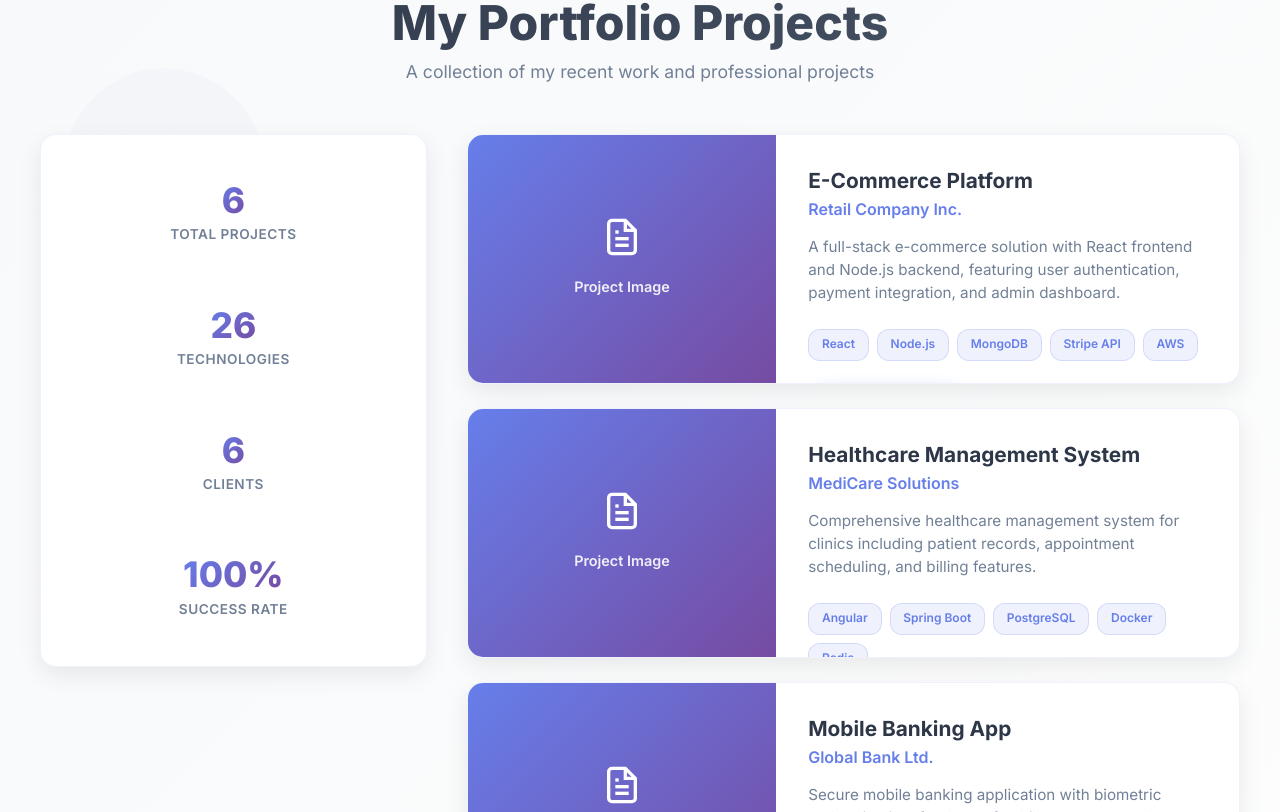
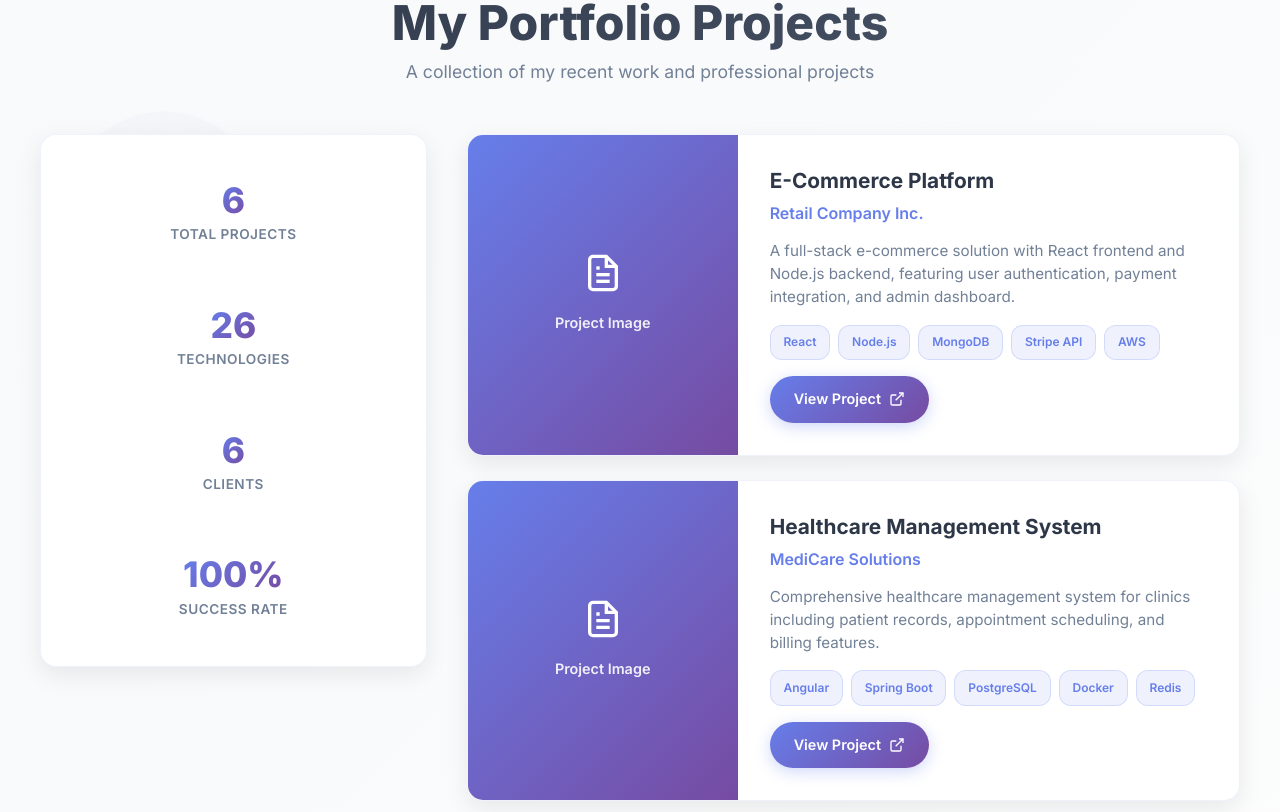
Before and after one commit to yusufwijaya-code/ucup-porto-app, an Angular app: page / in a window 1280 px wide. Shown: the part 2228-3040 px from the top of the page. Built offline with nearby package versions, Linux system fonts and the light colour scheme.

Commit message:
feat : add new style projects

```diff
--- a/src/app/components/projects/projects.component.html
+++ b/src/app/components/projects/projects.component.html
@@ -61,6 +61,7 @@
                   <p class="project-client">{{ project.client }}</p>
                 </div>
 
+                <!-- Description - TAMBAHKAN INI -->
                 <p class="project-description">{{ project.description }}</p>
 
                 <!-- Technologies -->
@@ -71,12 +72,14 @@
                 </div>
 
                 <!-- Project Actions -->
+                @if (project.projectLink) {
                   <div class="project-actions">
                     <a
                       [href]="project.projectLink"
                       target="_blank"
                       rel="noopener noreferrer"
                       class="project-link"
+                      (click)="openProject(project.projectLink)"
                     >
                       <span>View Project</span>
                       <svg width="16" height="16" viewBox="0 0 24 24" fill="none" stroke="currentColor" stroke-width="2">
@@ -86,6 +89,7 @@
                       </svg>
                     </a>
                   </div>
+                }
               </div>
             </div>
           }
--- a/src/app/components/projects/projects.component.scss
+++ b/src/app/components/projects/projects.component.scss
@@ -142,6 +142,9 @@
           transition: all 0.3s ease;
           width: 100%;
           box-sizing: border-box;
+          display: flex;
+          flex-direction: column;
+          min-height: 500px; // Minimum height untuk card
 
           &.has-link {
             cursor: pointer;
@@ -159,13 +162,14 @@
 
           .project-thumbnail {
             width: 100%;
-            height: 200px;
+            height: 180px;
             background: linear-gradient(135deg, #667eea 0%, #764ba2 100%);
             display: flex;
             align-items: center;
             justify-content: center;
             position: relative;
             overflow: hidden;
+            flex-shrink: 0;
 
             .thumbnail-placeholder {
               text-align: center;
@@ -189,15 +193,17 @@
 
           .project-content {
             padding: 1.5rem;
+            display: flex;
+            flex-direction: column;
+            flex: 1;
+            gap: 1rem;
 
             .project-header {
-              margin-bottom: 1rem;
-
               .project-name {
                 font-size: 1.3rem;
                 font-weight: 700;
                 color: #2d3748;
-                margin-bottom: 0.25rem;
+                margin-bottom: 0.5rem;
                 line-height: 1.3;
               }
 
@@ -214,27 +220,36 @@
               font-size: 0.95rem;
               color: #718096;
               line-height: 1.5;
-              margin-bottom: 1.5rem;
+              margin: 0;
+              flex: 1;
+              display: -webkit-box;
+              -webkit-box-orient: vertical;
+              overflow: hidden;
             }
 
             .project-technologies {
               display: flex;
               flex-wrap: wrap;
               gap: 0.5rem;
-              margin-bottom: 1.5rem;
+              margin: 0;
 
               .tech-badge {
                 background: rgba(102, 126, 234, 0.1);
                 color: #667eea;
-                padding: 0.3rem 0.8rem;
+                padding: 0.4rem 0.8rem;
                 border-radius: 12px;
                 font-size: 0.75rem;
                 font-weight: 600;
                 border: 1px solid rgba(102, 126, 234, 0.2);
+                white-space: nowrap;
+                flex-shrink: 0;
               }
             }
 
             .project-actions {
+              margin-top: auto;
+              padding-top: 1rem;
+
               .project-link {
                 display: inline-flex;
                 align-items: center;
@@ -248,6 +263,9 @@
                 font-weight: 600;
                 transition: all 0.3s ease;
                 box-shadow: 0 4px 15px rgba(102, 126, 234, 0.3);
+                width: 100%;
+                justify-content: center;
+                text-align: center;
 
                 &:hover {
                   transform: translateY(-1px);
@@ -370,8 +388,11 @@
           gap: 2rem;
 
           .project-card {
+            min-height: 520px;
+
             .project-content {
               padding: 2rem;
+              gap: 1.2rem;
 
               .project-name {
                 font-size: 1.4rem;
@@ -379,6 +400,13 @@
 
               .project-client {
                 font-size: 1.1rem;
+              }
+
+              .project-actions {
+                .project-link {
+                  width: auto;
+                  min-width: 140px;
+                }
               }
             }
           }
@@ -464,10 +492,12 @@
 
           .project-card {
             display: flex;
-            height: 250px;
+            flex-direction: row;
+            min-height: 240px;
+            height: auto;
 
             .project-thumbnail {
-              width: 40%;
+              width: 35%;
               height: auto;
               flex-shrink: 0;
             }
@@ -477,6 +507,28 @@
               display: flex;
               flex-direction: column;
               justify-content: space-between;
+              padding: 2rem;
+              min-height: auto;
+              height: auto;
+              gap: 1rem;
+
+              .project-description {
+                flex: none;
+              }
+
+              .project-technologies {
+                margin-bottom: 0;
+              }
+
+              .project-actions {
+                margin-top: 0;
+                padding-top: 0;
+
+                .project-link {
+                  width: auto;
+                  min-width: 140px;
+                }
+              }
             }
           }
         }
@@ -588,12 +640,15 @@
       .projects-main {
         .projects-grid {
           .project-card {
+            min-height: 480px;
+
             .project-thumbnail {
               height: 150px;
             }
 
             .project-content {
               padding: 1.2rem;
+              gap: 0.8rem;
 
               .project-name {
                 font-size: 1.1rem;
@@ -610,7 +665,7 @@
               .project-technologies {
                 .tech-badge {
                   font-size: 0.7rem;
-                  padding: 0.25rem 0.6rem;
+                  padding: 0.3rem 0.6rem;
                 }
               }
 
@@ -646,27 +701,3 @@
     }
   }
 }
-
-// ==================== PRINT STYLES ====================
-@media print {
-  .projects-section {
-    background: white !important;
-    padding: 1rem !important;
-
-    .background-shapes {
-      display: none;
-    }
-
-    .projects-content {
-      .projects-stats,
-      .projects-main .project-card {
-        box-shadow: none !important;
-        border: 1px solid #ddd !important;
-      }
-
-      .project-actions {
-        display: none !important;
-      }
-    }
-  }
-}
--- a/src/app/components/projects/projects.component.ts
+++ b/src/app/components/projects/projects.component.ts
@@ -15,8 +15,14 @@
   constructor(private dataService: DataService) { }
 
   ngOnInit(): void {
-    this.dataService.getProjects().subscribe(data => {
-      this.projects = data;
+    this.dataService.getProjects().subscribe({
+      next: (data) => {
+        this.projects = data;
+        console.log('Projects loaded:', this.projects); // Debug log
+      },
+      error: (error) => {
+        console.error('Error loading projects:', error);
+      }
     });
   }
 
@@ -35,8 +41,10 @@
   }
 
   openProject(link: string): void {
-    if (link) {
+    if (link && link !== 'https://example.com/') {
       window.open(link, '_blank', 'noopener,noreferrer');
+    } else {
+      console.log('Project link not available');
     }
   }
 }
```
Lines whose indentation alone changed are shown as unchanged.
